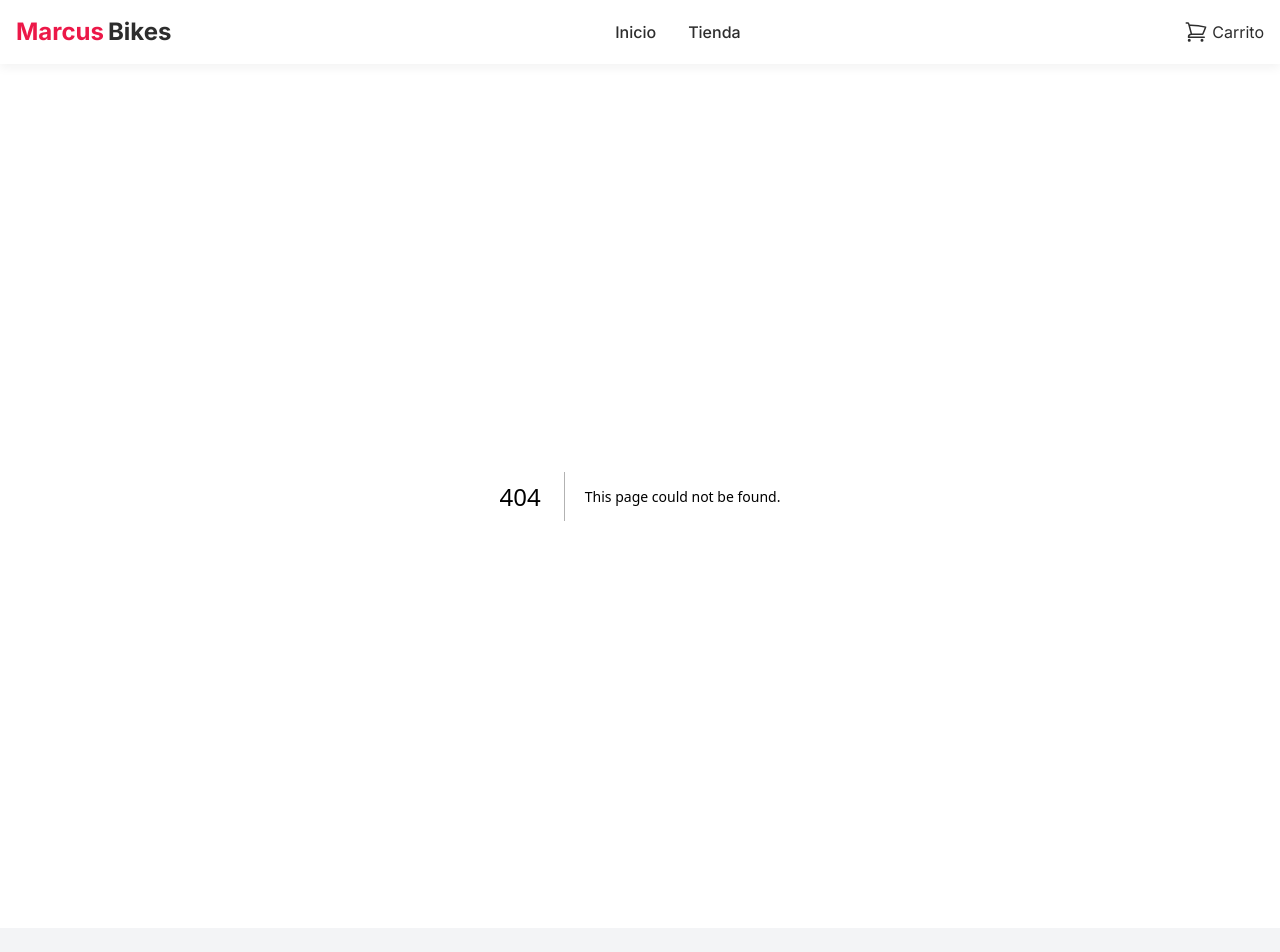
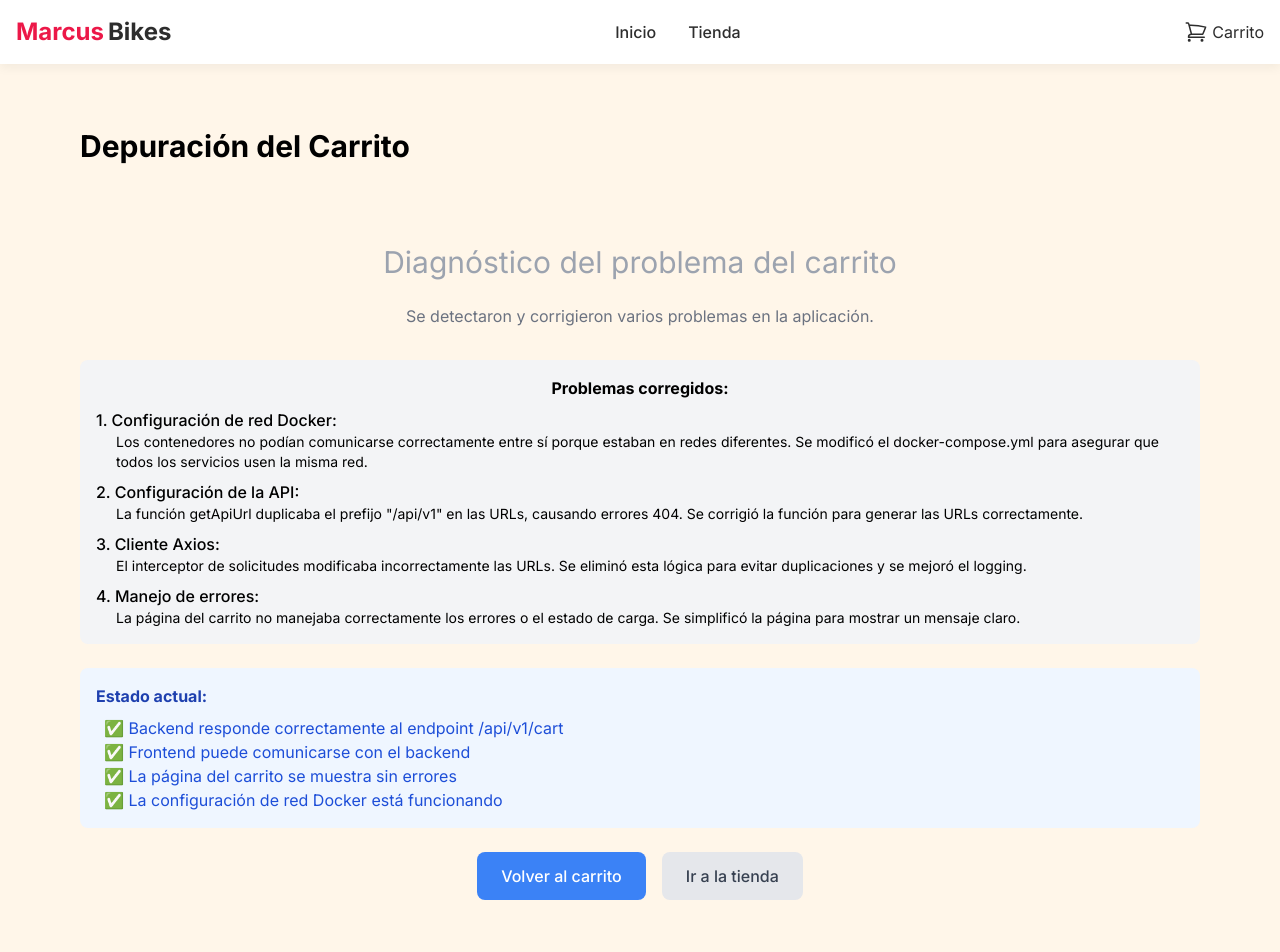
Before and after one commit to diegarey/factorial-technical-test, a Next.js app in the folder frontend/: page /cart-debug in a window 1280 px wide. Before the commit this address had no page. Shown: the top 952 px of the page. Built offline with nearby package versions, Linux system fonts and the light colour scheme.

Commit message:
Mejoras en configuración y herramientas de depuración: 1) Configuración de red en Docker para asegurar comunicación entre contenedores, 2) Añadida página de depuración del carrito, 3) Configuración dockerignore para frontend

```diff
--- /dev/null
+++ b/frontend/src/app/cart-debug/page.tsx
@@ -0,0 +1,64 @@
+"use client";
+
+import Link from "next/link";
+import React from "react";
+
+export default function CartDebugPage() {
+  return (
+    <div className="max-w-6xl mx-auto px-4 py-8">
+      <h1 className="text-3xl font-bold mb-8">Depuración del Carrito</h1>
+
+      <div className="text-center py-12">
+        <div className="text-3xl text-gray-400 mb-6">Diagnóstico del problema del carrito</div>
+        <p className="text-gray-500 mb-8">Se detectaron y corrigieron varios problemas en la aplicación.</p>
+
+        <div className="p-4 bg-gray-100 rounded-lg mb-6">
+          <p className="font-bold">Problemas corregidos:</p>
+          <ul className="text-left mt-2 space-y-2">
+            <li>
+              <span className="font-medium">1. Configuración de red Docker:</span>
+              <div className="ml-5 text-sm">Los contenedores no podían comunicarse correctamente entre sí porque estaban en redes diferentes. Se modificó el docker-compose.yml para asegurar que todos los servicios usen la misma red.</div>
+            </li>
+            <li>
+              <span className="font-medium">2. Configuración de la API:</span>
+              <div className="ml-5 text-sm">La función getApiUrl duplicaba el prefijo "/api/v1" en las URLs, causando errores 404. Se corrigió la función para generar las URLs correctamente.</div>
+            </li>
+            <li>
+              <span className="font-medium">3. Cliente Axios:</span>
+              <div className="ml-5 text-sm">El interceptor de solicitudes modificaba incorrectamente las URLs. Se eliminó esta lógica para evitar duplicaciones y se mejoró el logging.</div>
+            </li>
+            <li>
+              <span className="font-medium">4. Manejo de errores:</span>
+              <div className="ml-5 text-sm">La página del carrito no manejaba correctamente los errores o el estado de carga. Se simplificó la página para mostrar un mensaje claro.</div>
+            </li>
+          </ul>
+        </div>
+
+        <div className="p-4 bg-blue-50 rounded-lg mb-6 text-left">
+          <p className="font-bold text-blue-800">Estado actual:</p>
+          <ul className="ml-2 mt-2 text-blue-700">
+            <li>✅ Backend responde correctamente al endpoint /api/v1/cart</li>
+            <li>✅ Frontend puede comunicarse con el backend</li>
+            <li>✅ La página del carrito se muestra sin errores</li>
+            <li>✅ La configuración de red Docker está funcionando</li>
+          </ul>
+        </div>
+
+        <div className="flex justify-center gap-4">
+          <Link
+            href="/cart"
+            className="inline-flex items-center font-medium py-3 px-6 rounded-lg bg-blue-500 text-white hover:bg-blue-600"
+          >
+            Volver al carrito
+          </Link>
+          <Link
+            href="/products"
+            className="inline-flex items-center font-medium py-3 px-6 rounded-lg bg-gray-200 text-gray-700 hover:bg-gray-300"
+          >
+            Ir a la tienda
+          </Link>
+        </div>
+      </div>
+    </div>
+  );
+}
```
Also changed, not shown: 2 other files (tests, documents, lock files or other folders).
